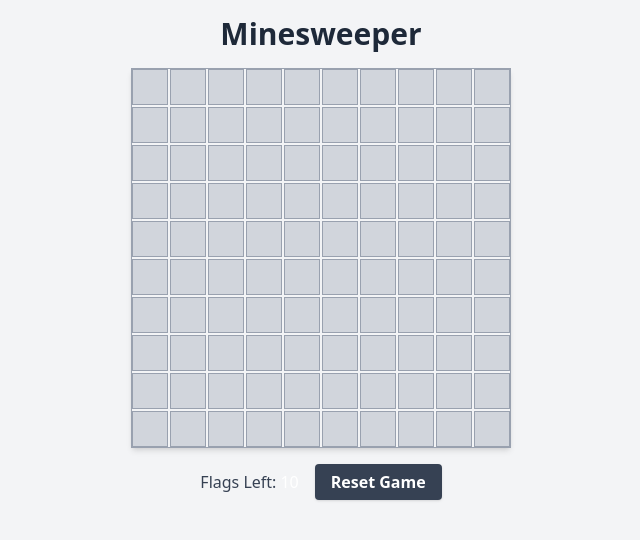
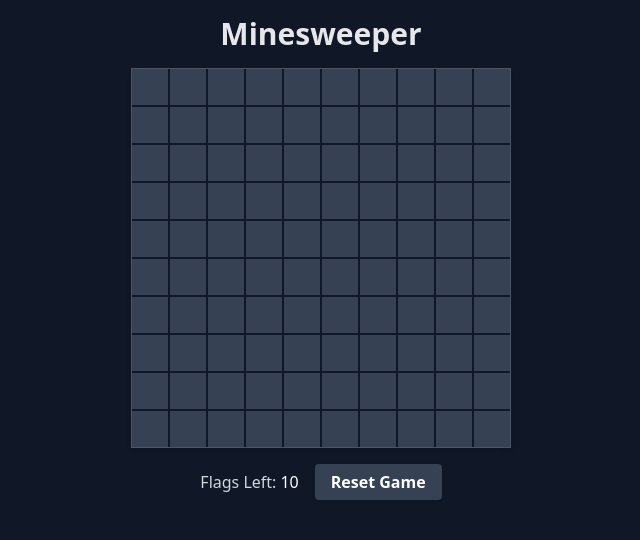
Before and after one commit to Daserec/Atlas_Item_00010_React, a React (Vite) app: page / in a window 1280 px wide. Shown: the top 540 px of the page, without its empty margins (319-959 px from the left). Built offline with nearby package versions, Linux system fonts and the light colour scheme.

Commit message:
Fix: only dark mode. On click the toast closes

```diff
--- a/src/App.tsx
+++ b/src/App.tsx
@@ -154,7 +154,10 @@ const MinesweeperGame = () => {
         if (newBoard[row][col].isMine) {
             setIsGameOver(true);
             setBoard(revealBoard(board));
-            toast.error("Ups! You hit a mine. Game Over", {
+            toast.error(
+                <div onClick={() => toast.dismiss()}>
+                    <p>Ups! You hit a mine. Game Over</p>
+                </div>, {
                 duration: 5000,
             });
             return;
@@ -164,7 +167,10 @@ const MinesweeperGame = () => {
         if (checkWinCondition(newBoard)) {
             setIsGameWon(true);
             setBoard(revealBoard(board));
-            toast.success("Congratulations! You've cleared the minefield.", {
+            toast.success(
+                <div onClick={() => toast.dismiss()}>
+                    <p>Congratulations! You've cleared the minefield.</p>
+                </div>, {
                 duration: 5000,
             });
         }
@@ -196,6 +202,7 @@ const MinesweeperGame = () => {
         setIsGameOver(false);
         setIsGameWon(false);
         setFlagsLeft(INITIAL_FLAGS);
+        toast.dismiss();
     };
 
     // Animation Variants
@@ -234,11 +241,11 @@ const MinesweeperGame = () => {
     }, [flagsLeft]);
 
     return (
-        <div className="flex flex-col items-center justify-start min-h-screen bg-gray-100 dark:bg-gray-900">
-            <h1 className="text-3xl mt-4 font-bold mb-4 text-gray-800 dark:text-gray-200">Minesweeper</h1>
+        <div className="flex flex-col items-center justify-start min-h-screen bg-gray-100 bg-gray-900">
+            <h1 className="text-3xl mt-4 font-bold mb-4 text-gray-200">Minesweeper</h1>
 
             <div
-                className="grid gap-0.5 border border-gray-400 dark:border-gray-600 shadow-md mb-4"
+                className="grid gap-0.5 border border-gray-600 shadow-md mb-4"
                 style={{
                     gridTemplateColumns: `repeat(${BOARD_SIZE}, minmax(24px, 36px))`, // Responsive tile size
                     maxWidth: '90vw', // Responsive board width
@@ -253,11 +260,11 @@ const MinesweeperGame = () => {
                             animate="visible"
                             whileHover={(!isGameOver && !isGameWon) ? "hover" : {}}
                             className={cn(
-                                "aspect-square flex items-center justify-center border border-gray-400 dark:border-gray-700 select-none",
+                                "aspect-square flex items-center justify-center border border-gray-700 select-none",
                                 {
-                                    'bg-gray-300 dark:bg-gray-700': !tile.isRevealed && !tile.isFlagged,
-                                    'bg-gray-200 dark:bg-gray-800': tile.isRevealed,
-                                    'bg-yellow-400 dark:bg-yellow-600': tile.isFlagged,
+                                    'bg-gray-700': !tile.isRevealed && !tile.isFlagged,
+                                    'bg-gray-800': tile.isRevealed,
+                                    'bg-yellow-600': tile.isFlagged,
                                     'cursor-pointer': (!tile.isRevealed && !tile.isFlagged && !isGameOver && !isGameWon),
                                     'cursor-not-allowed': tile.isRevealed || tile.isFlagged || isGameOver || isGameWon,
                                 }
@@ -296,7 +303,7 @@ const MinesweeperGame = () => {
                 ))}
             </div>
             <div className="flex items-center justify-center w-full max-w-[90vw]">
-                <div className="text-gray-700 dark:text-gray-300 select-none flex items-center gap-1 mr-4">
+                <div className="text-gray-300 select-none flex items-center gap-1 mr-4">
                     <span>Flags Left: </span>
                     <motion.span
                         variants={flagsLeftVariants}
@@ -317,7 +324,7 @@ const MinesweeperGame = () => {
                     </Button>
                 </motion.div>
             </div>
-            <Toaster richColors position="top-center" closeButton={true} />
+            <Toaster richColors position="top-center" />
         </div>
     );
 };
```
